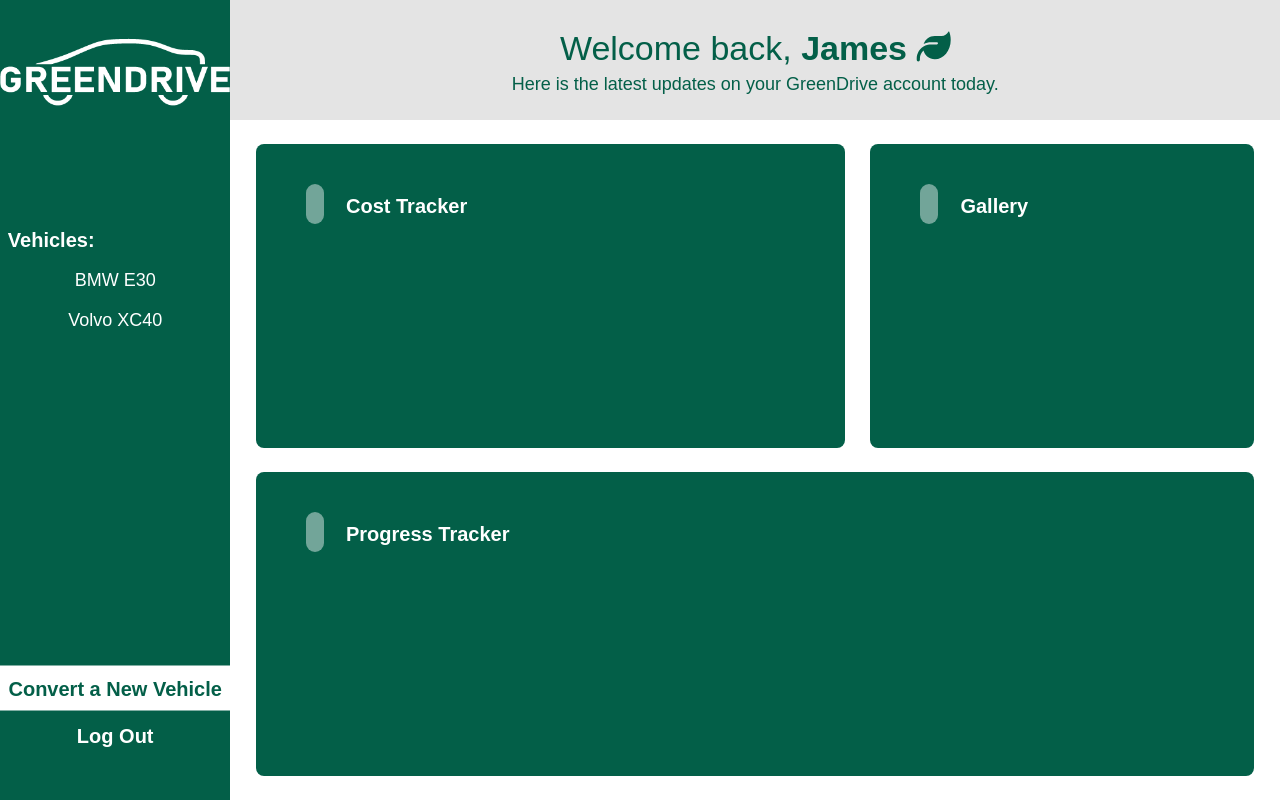
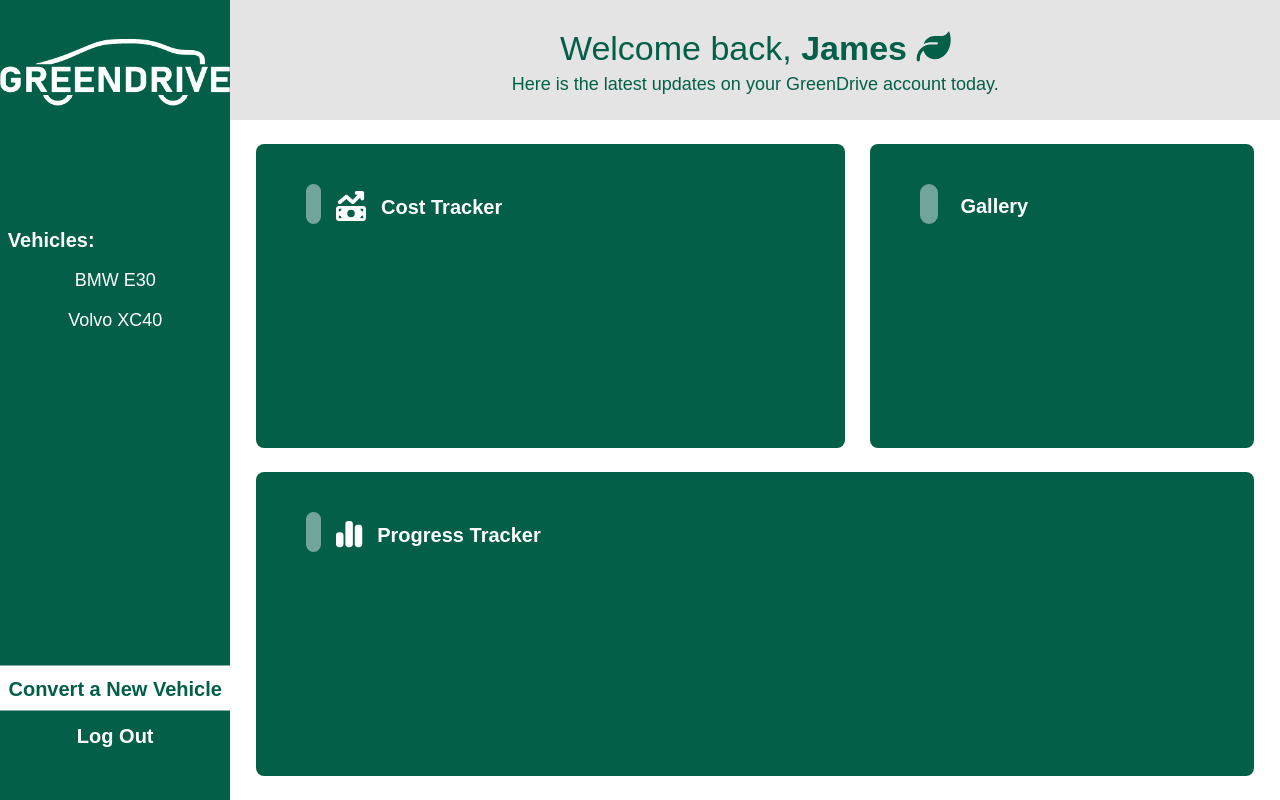
Before and after one commit to pierrelouisguichard/greendrive, a React (Vite) app: page /dashboard in a window 1280 px wide. Built offline with nearby package versions, Linux system fonts and the light colour scheme.

Commit message:
kinda_done

```diff
--- a/src/CostTracker.jsx
+++ b/src/CostTracker.jsx
@@ -1,10 +1,19 @@
 import React from "react";
+import { FontAwesomeIcon } from "@fortawesome/react-fontawesome";
+import { faMoneyBillTrendUp } from "@fortawesome/free-solid-svg-icons";
 
 function CostTracker() {
   return (
     <div style={container}>
       <div style={pill}></div>
-      <p style={position}>Cost Tracker</p>
+      <p style={position}>
+        <FontAwesomeIcon
+          icon={faMoneyBillTrendUp}
+          size="xl"
+          style={{ marginRight: "15px" }}
+        />
+        Cost Tracker
+      </p>
     </div>
   );
 }
@@ -12,7 +21,7 @@ function CostTracker() {
 const position = {
   position: "absolute",
   top: "47px",
-  left: "90px",
+  left: "80px",
 };
 
 const container = {
@@ -31,7 +40,7 @@ const container = {
 
 const pill = {
   backgroundColor: "#72A599",
-  width: "18px",
+  width: "15px",
   height: "40px",
   borderRadius: "20px",
   position: "absolute",
--- a/src/ProgressTracker.jsx
+++ b/src/ProgressTracker.jsx
@@ -1,10 +1,19 @@
 import React from "react";
+import { FontAwesomeIcon } from "@fortawesome/react-fontawesome";
+import { faChartSimple } from "@fortawesome/free-solid-svg-icons";
 
 function ProgressTracker() {
   return (
     <div style={container}>
       <div style={pill}></div>
-      <p style={position}>Progress Tracker</p>
+      <p style={position}>
+        <FontAwesomeIcon
+          icon={faChartSimple}
+          size="xl"
+          style={{ marginRight: "15px" }}
+        />
+        Progress Tracker
+      </p>
     </div>
   );
 }
@@ -12,7 +21,7 @@ function ProgressTracker() {
 const position = {
   position: "absolute",
   top: "47px",
-  left: "90px",
+  left: "80px",
 };
 
 const container = {
@@ -31,7 +40,7 @@ const container = {
 
 const pill = {
   backgroundColor: "#72A599",
-  width: "18px",
+  width: "15px",
   height: "40px",
   borderRadius: "20px",
   position: "absolute",
```
